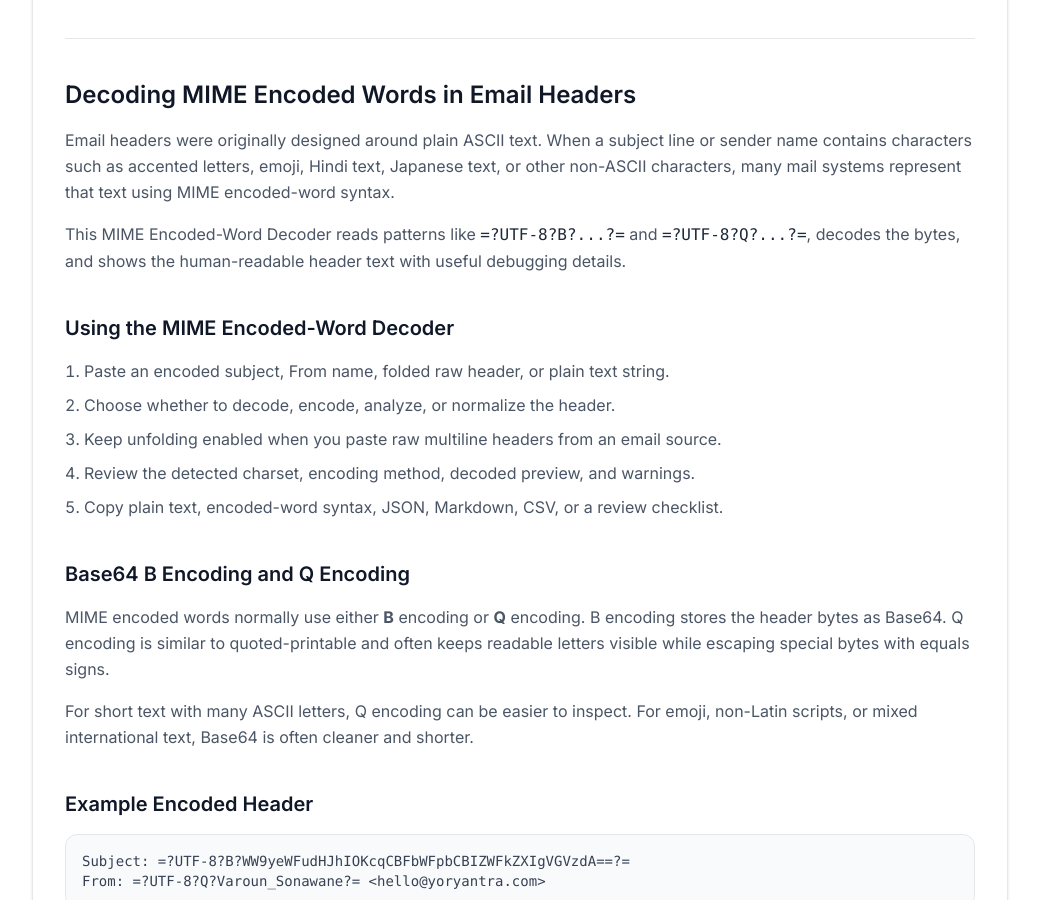
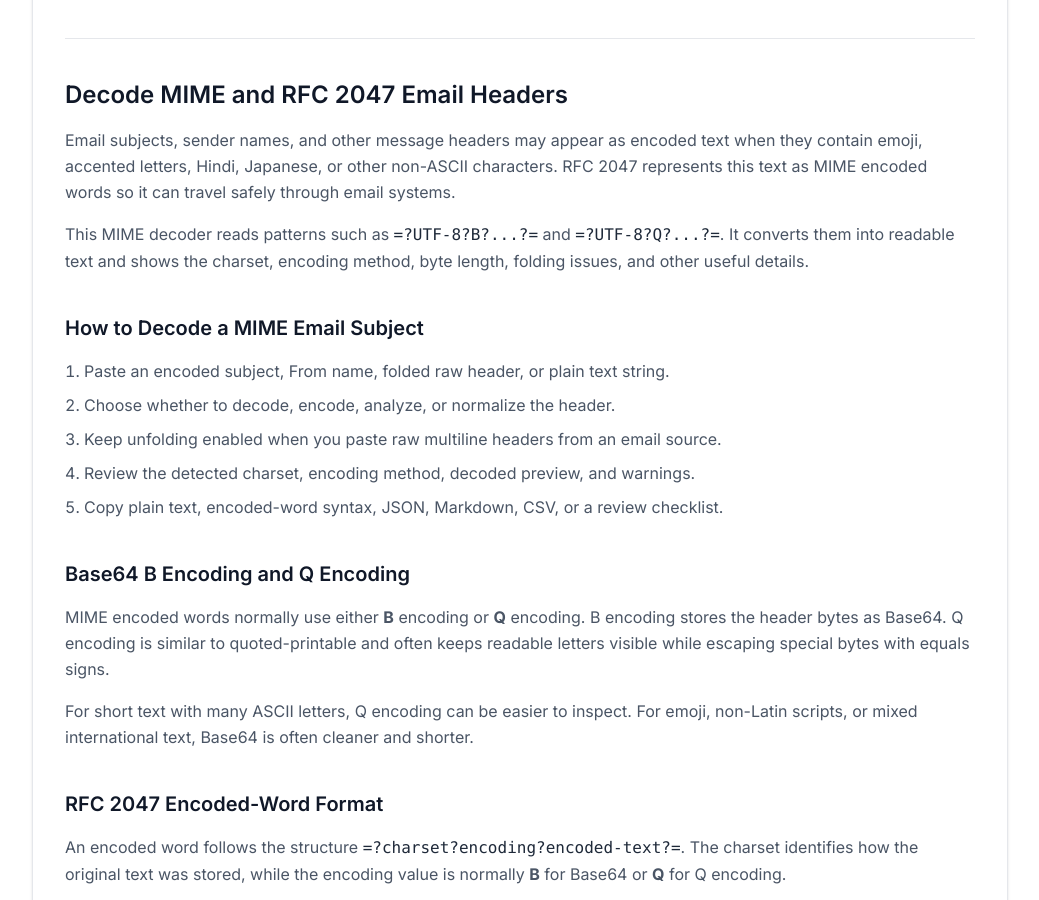
Before and after one commit to vaarunsonawwane-ops/yoryantra-new, a Next.js app: page /tools/mime-encoded-word-decoder in a window 1280 px wide. Shown: the part 1900-2800 px from the top of the page, without its empty margins (120-1159 px from the left). Built offline with nearby package versions, Linux system fonts and the light colour scheme.

Commit message:
MIME Encoded-Word Decoder SEO update

```diff
--- a/app/data/tools.tsx
+++ b/app/data/tools.tsx
@@ -1402,10 +1402,12 @@ export const tools = [
 
 {
   title: "MIME Encoded-Word Decoder",
-  description: "Decode RFC 2047 email subjects, sender names, charsets, and MIME encoded-word headers locally.",
+  description:
+    "Decode MIME and RFC 2047 email subjects, sender names, UTF-8 Base64 words, Q encoding, charsets, and folded headers locally.",
   href: "/tools/mime-encoded-word-decoder",
   category: "Encoding Tools",
 },
+
 
 {
   title: "String Escape Sequence Converter",
--- a/app/tools/mime-encoded-word-decoder/ToolClient.tsx
+++ b/app/tools/mime-encoded-word-decoder/ToolClient.tsx
@@ -161,7 +161,7 @@ export default function ToolClient() {
   return (
     <ToolShell
       title="MIME Encoded-Word Decoder"
-      description="Decode RFC 2047 encoded words in email subjects, sender names, and other message headers. Inspect charset, Base64 or Q encoding, folding, and decoded text locally."
+      description="Decode MIME and RFC 2047 encoded words in email subjects, sender names, and other headers. Read UTF-8 Base64 or Q encoded text locally."
     >
       <div className="rounded-2xl border border-gray-200 bg-white p-5">
         <div className="mb-4">
@@ -359,8 +359,8 @@ export default function ToolClient() {
       )}
 
       {result && (
-        <div className="mt-8 grid gap-6 lg:grid-cols-2">
-          <div className="rounded-2xl border border-gray-200 bg-white p-5">
+        <div className="mt-8 grid min-w-0 gap-6 lg:grid-cols-2">
+          <div className="min-w-0 rounded-2xl border border-gray-200 bg-white p-5">
             <div className="flex items-center justify-between gap-3">
               <h3 className="text-lg font-semibold text-gray-900">Decoded Text</h3>
               <button onClick={() => navigator.clipboard.writeText(result.decodedText)} className="yoryantra-btn-outline text-sm">Copy</button>
@@ -370,7 +370,7 @@ export default function ToolClient() {
             </pre>
           </div>
 
-          <div className="rounded-2xl border border-gray-200 bg-white p-5">
+          <div className="min-w-0 rounded-2xl border border-gray-200 bg-white p-5">
             <div className="flex items-center justify-between gap-3">
               <h3 className="text-lg font-semibold text-gray-900">Encoded-Word Output</h3>
               <button onClick={() => navigator.clipboard.writeText(result.encodedText)} className="yoryantra-btn-outline text-sm">Copy</button>
@@ -400,17 +400,17 @@ export default function ToolClient() {
 
       <section className="mt-12 border-t border-gray-200 pt-10 space-y-10">
         <div>
-          <h2 className="text-2xl font-semibold text-gray-900">Decoding MIME Encoded Words in Email Headers</h2>
+          <h2 className="text-2xl font-semibold text-gray-900">Decode MIME and RFC 2047 Email Headers</h2>
           <p className="mt-4 text-gray-600 leading-relaxed">
-            Email headers were originally designed around plain ASCII text. When a subject line or sender name contains characters such as accented letters, emoji, Hindi text, Japanese text, or other non-ASCII characters, many mail systems represent that text using MIME encoded-word syntax.
+            Email subjects, sender names, and other message headers may appear as encoded text when they contain emoji, accented letters, Hindi, Japanese, or other non-ASCII characters. RFC 2047 represents this text as MIME encoded words so it can travel safely through email systems.
           </p>
           <p className="mt-4 text-gray-600 leading-relaxed">
-            This MIME Encoded-Word Decoder reads patterns like <span className="font-mono text-gray-800">=?UTF-8?B?...?=</span> and <span className="font-mono text-gray-800">=?UTF-8?Q?...?=</span>, decodes the bytes, and shows the human-readable header text with useful debugging details.
+            This MIME decoder reads patterns such as <span className="font-mono text-gray-800">=?UTF-8?B?...?=</span> and <span className="font-mono text-gray-800">=?UTF-8?Q?...?=</span>. It converts them into readable text and shows the charset, encoding method, byte length, folding issues, and other useful details.
           </p>
         </div>
 
         <div>
-          <h2 className="text-xl font-semibold text-gray-900">Using the MIME Encoded-Word Decoder</h2>
+          <h2 className="text-xl font-semibold text-gray-900">How to Decode a MIME Email Subject</h2>
           <ol className="mt-4 list-decimal list-inside space-y-2 text-gray-600 leading-relaxed">
             <li>Paste an encoded subject, From name, folded raw header, or plain text string.</li>
             <li>Choose whether to decode, encode, analyze, or normalize the header.</li>
@@ -427,6 +427,16 @@ export default function ToolClient() {
           </p>
           <p className="mt-4 text-gray-600 leading-relaxed">
             For short text with many ASCII letters, Q encoding can be easier to inspect. For emoji, non-Latin scripts, or mixed international text, Base64 is often cleaner and shorter.
+          </p>
+        </div>
+
+        <div>
+          <h2 className="text-xl font-semibold text-gray-900">RFC 2047 Encoded-Word Format</h2>
+          <p className="mt-4 text-gray-600 leading-relaxed">
+            An encoded word follows the structure <span className="font-mono text-gray-800">=?charset?encoding?encoded-text?=</span>. The charset identifies how the original text was stored, while the encoding value is normally <strong>B</strong> for Base64 or <strong>Q</strong> for Q encoding.
+          </p>
+          <p className="mt-4 text-gray-600 leading-relaxed">
+            These encoded words are commonly found in Subject, From, To, Cc, and comment fields. They are intended for email headers, not for encoding an entire email body.
           </p>
         </div>
 
@@ -456,6 +466,12 @@ From: =?UTF-8?Q?Varoun_Sonawane?= <hello@yoryantra.com>`}</pre>
             </Faq>
             <Faq title="Can this decode email subject lines?">
               Yes. Paste the full Subject header or only the encoded-word value, then run the decoder to get readable text.
+            </Faq>
+            <Faq title="Can it decode sender names in a From header?">
+              Yes. You can paste a full From header containing an encoded display name and keep the email address visible in the decoded result.
+            </Faq>
+            <Faq title="What is RFC 2047?">
+              RFC 2047 defines the encoded-word format used to place non-ASCII text inside email header fields.
             </Faq>
             <Faq title="What does =?UTF-8?B?...?= mean?">
               It means the header uses UTF-8 bytes and Base64 encoding. The encoded bytes can be decoded back into readable Unicode text.
--- a/app/tools/mime-encoded-word-decoder/page.tsx
+++ b/app/tools/mime-encoded-word-decoder/page.tsx
@@ -2,37 +2,37 @@ import type { Metadata } from "next";
 import ToolClient from "./ToolClient";
 
 export const metadata: Metadata = {
-  title: "MIME Encoded-Word Decoder | Decode Email Subject Headers | Yoryantra",
+  title: "MIME Decoder – Decode RFC 2047 Email Headers | Yoryantra",
   description:
-    "Decode MIME encoded-word email headers such as =?UTF-8?B?...?= and =?UTF-8?Q?...?=. Inspect charset, encoding method, header folding, and decoded subject text locally.",
+    "Decode MIME and RFC 2047 email headers, subject lines, and sender names. Read UTF-8 Base64 or Q encoded words locally in your browser.",
   keywords: [
-    "MIME Encoded-Word Decoder",
+    "MIME decoder",
+    "MIME encoded-word decoder",
     "RFC 2047 decoder",
+    "decode MIME email subject",
     "email subject decoder",
     "MIME header decoder",
     "encoded word decoder",
     "UTF-8 email header decoder",
-    "quoted printable header decoder",
     "Base64 email header decoder",
-    "email header tools",
-    "encoding tools",
+    "Q encoding decoder",
   ],
   alternates: {
     canonical: "https://yoryantra.com/tools/mime-encoded-word-decoder",
   },
   openGraph: {
-    title: "MIME Encoded-Word Decoder | Decode Email Subject Headers | Yoryantra",
+    title: "MIME Decoder – Decode RFC 2047 Email Headers | Yoryantra",
     description:
-      "Decode MIME encoded-word email headers such as =?UTF-8?B?...?= and =?UTF-8?Q?...?=. Inspect charset, encoding method, header folding, and decoded subject text locally.",
+      "Decode MIME and RFC 2047 email headers, subject lines, and sender names. Read UTF-8 Base64 or Q encoded words locally in your browser.",
     url: "https://yoryantra.com/tools/mime-encoded-word-decoder",
     siteName: "Yoryantra",
     type: "website",
   },
   twitter: {
     card: "summary_large_image",
-    title: "MIME Encoded-Word Decoder | Decode Email Subject Headers | Yoryantra",
+    title: "MIME Decoder – Decode RFC 2047 Email Headers | Yoryantra",
     description:
-      "Decode MIME encoded-word email headers such as =?UTF-8?B?...?= and =?UTF-8?Q?...?=. Inspect charset, encoding method, header folding, and decoded subject text locally.",
+      "Decode MIME and RFC 2047 email headers, subject lines, and sender names. Read UTF-8 Base64 or Q encoded words locally in your browser.",
   },
 };
 
```
